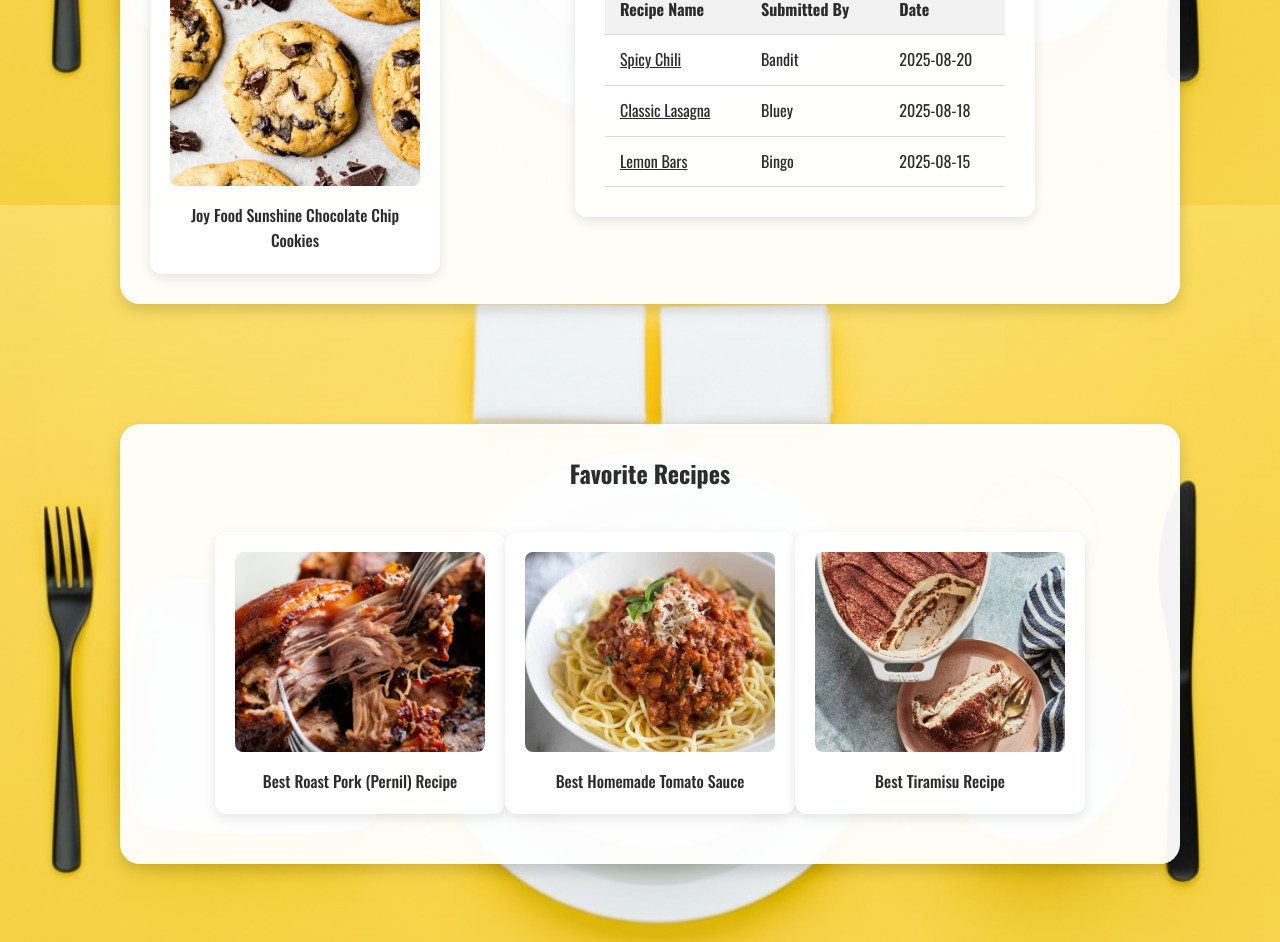
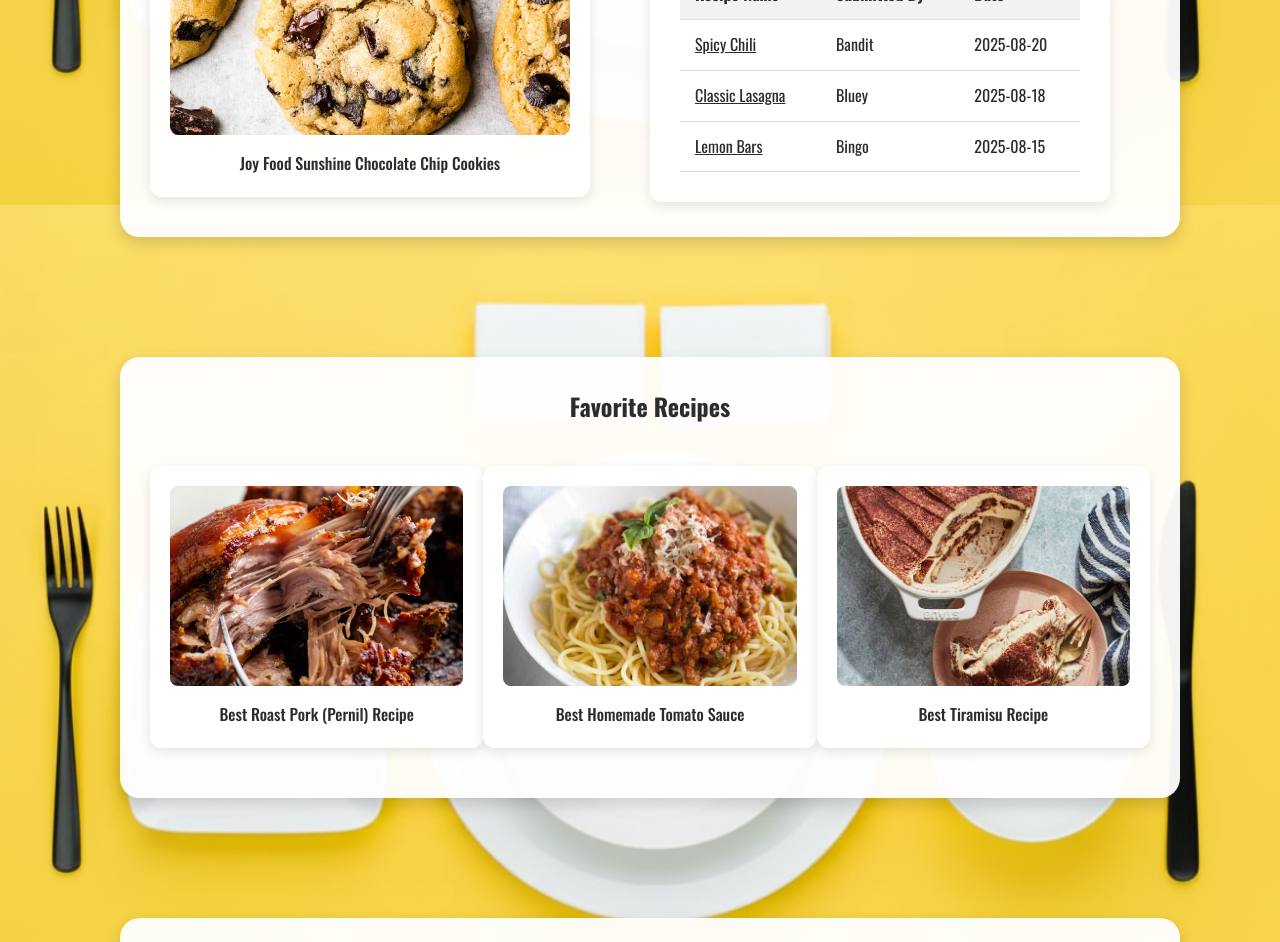
Before and after one commit to AlleyBeeeeee/SBA-Website, a plain HTML site: page index.html in a window 1280 px wide. Shown: the part 595-1537 px from the top of the page. Drawn offline with nearby package versions, Linux system fonts and the light colour scheme.

Commit message:
fixed homepage sizing

```diff
--- a/index.html
+++ b/index.html
@@ -34,12 +34,13 @@
         <h2 class="subtitle">The site where we Fudge, not Judge!</h2>
       </section>
 <div class="fav-container">
+  <div class="row">
   <div class="recipe-card">
     <h1>Recipe of the Week!</h1>
     <a href="https://joyfoodsunshine.com/the-most-amazing-chocolate-chip-cookies/" target="_blank">
       <img src="images/bestcookie.jpg" alt="Chocolate chip cookies" />
       <span>Joy Food Sunshine Chocolate Chip Cookies</span>
-    </a>
+    </a></div>
   </div>
 
   <div class="table-container">
--- a/style.css
+++ b/style.css
@@ -205,7 +205,7 @@ section .row-container {
   display: flex;
   justify-content: center;
   align-items: flex-start;
-  width: 90%;
+  width: 100%;
   max-width: 1000px;
   margin: 20px auto;
   flex-wrap: wrap;
@@ -216,8 +216,9 @@ section .row-container {
   flex-direction: column;
   align-items: center;
   text-align: center;
-  flex: 0 1 auto;
-  width: 250px;
+  flex: 1;
+  width: 500px;
+  max-width: 400px;
   padding: 20px;
   border-radius: 12px;
   box-shadow: 0 4px 12px rgba(0, 0, 0, 0.1);
@@ -255,10 +256,11 @@ section .row-container {
 .table-container {
   width: 90%;
   max-width: 400px;
+  flex: 1;
   padding: 30px;
   border-radius: 12px;
   box-shadow: 0 4px 12px rgba(0, 0, 0, 0.1);
-  margin: 20px auto;
+  margin: 5px auto;
   background-color: rgba(255, 255, 255, 0.9);
   text-align: center;
 }
```
